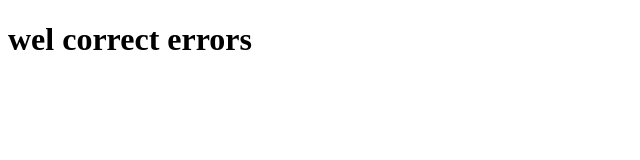
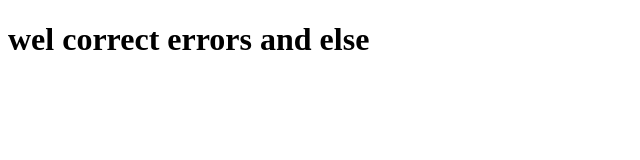
Before and after one commit to chikabika/LearnGit, a plain HTML site: page index.html in a window 1280 px wide. Shown: the whole page, without its empty margins (0-640 px from the left). Drawn offline with Linux system fonts and the light colour scheme.

Commit message:
lastchange

```diff
--- a/index.html
+++ b/index.html
@@ -4,6 +4,6 @@
 	<title>seconde</title>
 </head>
 <body>
-<h1>wel correct errors</h1>
+<h1>wel correct errors  and else</h1>
 </body>
 </html>
```
